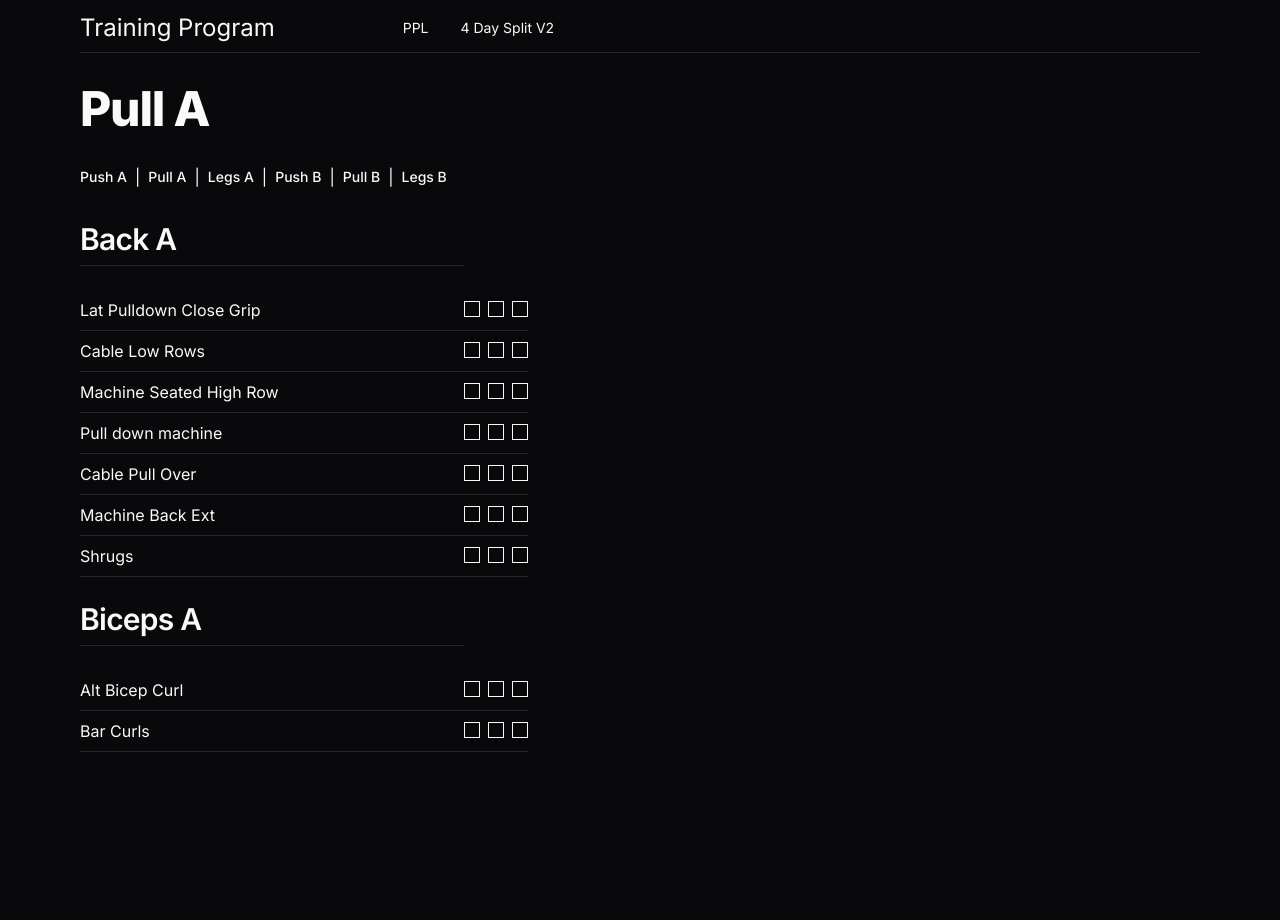
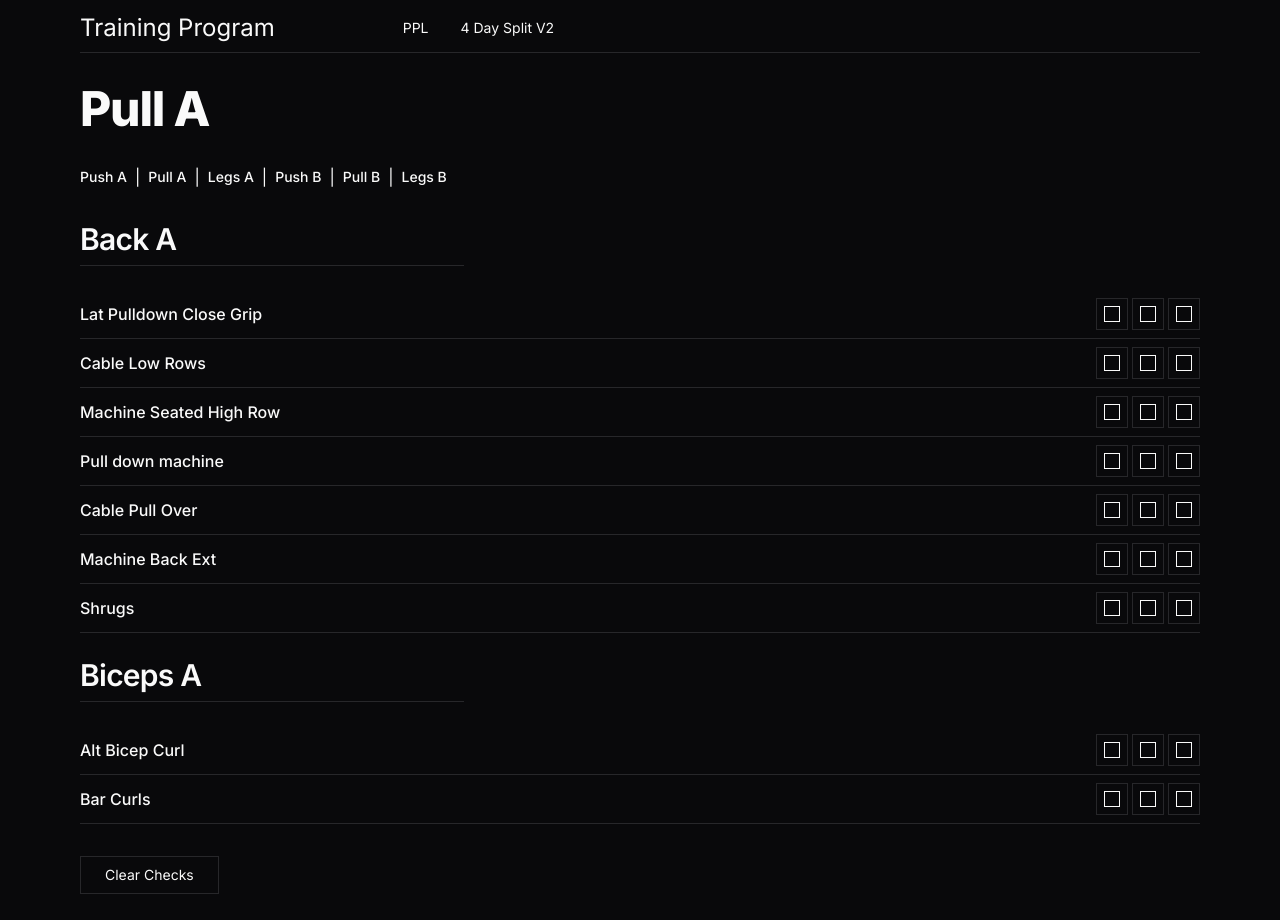
Before and after one commit to Dillonzellis/training-program, a Next.js app: page /ppl/pull-a in a window 1280 px wide. Shown: the top 920 px of the page. Before the commit the page ends 853 px from the top, so only its background shows below. Built offline with nearby package versions, Linux system fonts and the light colour scheme.

Commit message:
bigger and workout checks in localstorage

```diff
--- a/src/app/ppl/legs-a/page.tsx
+++ b/src/app/ppl/legs-a/page.tsx
@@ -1,3 +1,5 @@
+"use client";
+
 import { BreadCrumb } from "@/components/BreadCrumb";
 import { MainWrapper } from "@/components/MainWrapper";
 import MaxWidthWrapper from "@/components/MaxWidthWrapper";
@@ -6,15 +8,32 @@ import { H2 } from "@/components/typography/H2";
 import WorkoutList from "@/components/workout/WorkoutList";
 import { PPLCrumbs } from "@/data/crumbs";
 import { legsA } from "@/data/sets";
+import { useLocalStorage } from "usehooks-ts";
+
+const STORAGE_KEY = "ppl-legs-a-checks";
 
 export default function PPLLegs() {
+  const [, setCheckedState] = useLocalStorage<Record<string, boolean>>(STORAGE_KEY, {});
+
+  const handleClearChecks = () => {
+    setCheckedState({});
+  };
+
   return (
     <MainWrapper>
       <MaxWidthWrapper>
-        <H1 className="pb-8">Legs A</H1>
+        <H1 className="pb-4 sm:pb-8">Legs A</H1>
         <BreadCrumb crumbs={PPLCrumbs} />
         <H2>Legs A(quad focused)</H2>
-        <WorkoutList exerciseList={legsA} />
+        <WorkoutList exerciseList={legsA} storageKey={STORAGE_KEY} onClear={handleClearChecks} />
+        <div className="mt-8 pb-4">
+          <button
+            onClick={handleClearChecks}
+            className="w-full sm:w-auto px-6 py-3 sm:py-2 text-base sm:text-sm border rounded-md hover:bg-accent transition-colors"
+          >
+            Clear Checks
+          </button>
+        </div>
       </MaxWidthWrapper>
     </MainWrapper>
   );
--- a/src/app/ppl/legs-b/page.tsx
+++ b/src/app/ppl/legs-b/page.tsx
@@ -1,3 +1,5 @@
+"use client";
+
 import { BreadCrumb } from "@/components/BreadCrumb";
 import { MainWrapper } from "@/components/MainWrapper";
 import MaxWidthWrapper from "@/components/MaxWidthWrapper";
@@ -6,15 +8,32 @@ import { H2 } from "@/components/typography/H2";
 import WorkoutList from "@/components/workout/WorkoutList";
 import { PPLCrumbs } from "@/data/crumbs";
 import { legsB } from "@/data/sets";
+import { useLocalStorage } from "usehooks-ts";
+
+const STORAGE_KEY = "ppl-legs-b-checks";
 
 export default function PPLLegs() {
+  const [, setCheckedState] = useLocalStorage<Record<string, boolean>>(STORAGE_KEY, {});
+
+  const handleClearChecks = () => {
+    setCheckedState({});
+  };
+
   return (
     <MainWrapper>
       <MaxWidthWrapper>
-        <H1 className="pb-8">Legs B</H1>
+        <H1 className="pb-4 sm:pb-8">Legs B</H1>
         <BreadCrumb crumbs={PPLCrumbs} />
-        <H2 className="mb-8">Legs B(hamstring focus)</H2>
-        <WorkoutList exerciseList={legsB} />
+        <H2 className="mb-4 sm:mb-8">Legs B(hamstring focus)</H2>
+        <WorkoutList exerciseList={legsB} storageKey={STORAGE_KEY} onClear={handleClearChecks} />
+        <div className="mt-8 pb-4">
+          <button
+            onClick={handleClearChecks}
+            className="w-full sm:w-auto px-6 py-3 sm:py-2 text-base sm:text-sm border rounded-md hover:bg-accent transition-colors"
+          >
+            Clear Checks
+          </button>
+        </div>
       </MaxWidthWrapper>
     </MainWrapper>
   );
--- a/src/app/ppl/pull-a/page.tsx
+++ b/src/app/ppl/pull-a/page.tsx
@@ -1,3 +1,5 @@
+"use client";
+
 import { BreadCrumb } from "@/components/BreadCrumb";
 import { MainWrapper } from "@/components/MainWrapper";
 import MaxWidthWrapper from "@/components/MaxWidthWrapper";
@@ -6,17 +8,34 @@ import { H2 } from "@/components/typography/H2";
 import WorkoutList from "@/components/workout/WorkoutList";
 import { PPLCrumbs } from "@/data/crumbs";
 import { backA, bicepsA } from "@/data/sets";
+import { useLocalStorage } from "usehooks-ts";
+
+const STORAGE_KEY = "ppl-pull-a-checks";
 
 export default function PPLPull() {
+  const [, setCheckedState] = useLocalStorage<Record<string, boolean>>(STORAGE_KEY, {});
+
+  const handleClearChecks = () => {
+    setCheckedState({});
+  };
+
   return (
     <MainWrapper>
       <MaxWidthWrapper>
-        <H1 className="pb-8">Pull A</H1>
+        <H1 className="pb-4 sm:pb-8">Pull A</H1>
         <BreadCrumb crumbs={PPLCrumbs} />
         <H2>Back A</H2>
-        <WorkoutList exerciseList={backA} />
+        <WorkoutList exerciseList={backA} storageKey={STORAGE_KEY} onClear={handleClearChecks} />
         <H2>Biceps A</H2>
-        <WorkoutList exerciseList={bicepsA} />
+        <WorkoutList exerciseList={bicepsA} storageKey={STORAGE_KEY} onClear={handleClearChecks} />
+        <div className="mt-8 pb-4">
+          <button
+            onClick={handleClearChecks}
+            className="w-full sm:w-auto px-6 py-3 sm:py-2 text-base sm:text-sm border rounded-md hover:bg-accent transition-colors"
+          >
+            Clear Checks
+          </button>
+        </div>
       </MaxWidthWrapper>
     </MainWrapper>
   );
--- a/src/app/ppl/pull-b/page.tsx
+++ b/src/app/ppl/pull-b/page.tsx
@@ -1,3 +1,5 @@
+"use client";
+
 import { BreadCrumb } from "@/components/BreadCrumb";
 import { MainWrapper } from "@/components/MainWrapper";
 import MaxWidthWrapper from "@/components/MaxWidthWrapper";
@@ -6,17 +8,34 @@ import { H2 } from "@/components/typography/H2";
 import WorkoutList from "@/components/workout/WorkoutList";
 import { PPLCrumbs } from "@/data/crumbs";
 import { backB, bicepsB } from "@/data/sets";
+import { useLocalStorage } from "usehooks-ts";
+
+const STORAGE_KEY = "ppl-pull-b-checks";
 
 export default function PPLPull() {
+  const [, setCheckedState] = useLocalStorage<Record<string, boolean>>(STORAGE_KEY, {});
+
+  const handleClearChecks = () => {
+    setCheckedState({});
+  };
+
   return (
     <MainWrapper>
       <MaxWidthWrapper>
-        <H1 className="pb-8">Pull B</H1>
+        <H1 className="pb-4 sm:pb-8">Pull B</H1>
         <BreadCrumb crumbs={PPLCrumbs} />
         <H2>Biceps B</H2>
-        <WorkoutList exerciseList={bicepsB} />
+        <WorkoutList exerciseList={bicepsB} storageKey={STORAGE_KEY} onClear={handleClearChecks} />
         <H2>Back B</H2>
-        <WorkoutList exerciseList={backB} />
+        <WorkoutList exerciseList={backB} storageKey={STORAGE_KEY} onClear={handleClearChecks} />
+        <div className="mt-8 pb-4">
+          <button
+            onClick={handleClearChecks}
+            className="w-full sm:w-auto px-6 py-3 sm:py-2 text-base sm:text-sm border rounded-md hover:bg-accent transition-colors"
+          >
+            Clear Checks
+          </button>
+        </div>
       </MaxWidthWrapper>
     </MainWrapper>
   );
--- a/src/app/ppl/push-a/page.tsx
+++ b/src/app/ppl/push-a/page.tsx
@@ -1,3 +1,5 @@
+"use client";
+
 import { BreadCrumb } from "@/components/BreadCrumb";
 import { MainWrapper } from "@/components/MainWrapper";
 import MaxWidthWrapper from "@/components/MaxWidthWrapper";
@@ -6,19 +8,36 @@ import { H2 } from "@/components/typography/H2";
 import WorkoutList from "@/components/workout/WorkoutList";
 import { PPLCrumbs } from "@/data/crumbs";
 import { chestA, tricepsA, shouldersA } from "@/data/sets";
+import { useLocalStorage } from "usehooks-ts";
+
+const STORAGE_KEY = "ppl-push-a-checks";
 
 export default function PPLPush() {
+  const [, setCheckedState] = useLocalStorage<Record<string, boolean>>(STORAGE_KEY, {});
+
+  const handleClearChecks = () => {
+    setCheckedState({});
+  };
+
   return (
     <MainWrapper>
       <MaxWidthWrapper>
-        <H1 className="pb-8">Push A</H1>
+        <H1 className="pb-4 sm:pb-8">Push A</H1>
         <BreadCrumb crumbs={PPLCrumbs} />
         <H2>Triceps A</H2>
-        <WorkoutList exerciseList={tricepsA} />
+        <WorkoutList exerciseList={tricepsA} storageKey={STORAGE_KEY} onClear={handleClearChecks} />
         <H2>Chest A</H2>
-        <WorkoutList exerciseList={chestA} />
+        <WorkoutList exerciseList={chestA} storageKey={STORAGE_KEY} onClear={handleClearChecks} />
         <H2>Shoulders A</H2>
-        <WorkoutList exerciseList={shouldersA} />
+        <WorkoutList exerciseList={shouldersA} storageKey={STORAGE_KEY} onClear={handleClearChecks} />
+        <div className="mt-8 pb-4">
+          <button
+            onClick={handleClearChecks}
+            className="w-full sm:w-auto px-6 py-3 sm:py-2 text-base sm:text-sm border rounded-md hover:bg-accent transition-colors"
+          >
+            Clear Checks
+          </button>
+        </div>
       </MaxWidthWrapper>
     </MainWrapper>
   );
--- a/src/app/ppl/push-b/page.tsx
+++ b/src/app/ppl/push-b/page.tsx
@@ -1,3 +1,5 @@
+"use client";
+
 import { BreadCrumb } from "@/components/BreadCrumb";
 import { MainWrapper } from "@/components/MainWrapper";
 import MaxWidthWrapper from "@/components/MaxWidthWrapper";
@@ -6,19 +8,36 @@ import { H2 } from "@/components/typography/H2";
 import WorkoutList from "@/components/workout/WorkoutList";
 import { PPLCrumbs } from "@/data/crumbs";
 import { tricepsB, chestB, shouldersB } from "@/data/sets";
+import { useLocalStorage } from "usehooks-ts";
+
+const STORAGE_KEY = "ppl-push-b-checks";
 
 export default function PPLPush() {
+  const [, setCheckedState] = useLocalStorage<Record<string, boolean>>(STORAGE_KEY, {});
+
+  const handleClearChecks = () => {
+    setCheckedState({});
+  };
+
   return (
     <MainWrapper>
       <MaxWidthWrapper>
-        <H1 className="pb-8">Push B</H1>
+        <H1 className="pb-4 sm:pb-8">Push B</H1>
         <BreadCrumb crumbs={PPLCrumbs} />
         <H2>Chest B</H2>
-        <WorkoutList exerciseList={chestB} />
+        <WorkoutList exerciseList={chestB} storageKey={STORAGE_KEY} onClear={handleClearChecks} />
         <H2>Triceps B</H2>
-        <WorkoutList exerciseList={tricepsB} />
+        <WorkoutList exerciseList={tricepsB} storageKey={STORAGE_KEY} onClear={handleClearChecks} />
         <H2>Shoulders B</H2>
-        <WorkoutList exerciseList={shouldersB} />
+        <WorkoutList exerciseList={shouldersB} storageKey={STORAGE_KEY} onClear={handleClearChecks} />
+        <div className="mt-8 pb-4">
+          <button
+            onClick={handleClearChecks}
+            className="w-full sm:w-auto px-6 py-3 sm:py-2 text-base sm:text-sm border rounded-md hover:bg-accent transition-colors"
+          >
+            Clear Checks
+          </button>
+        </div>
       </MaxWidthWrapper>
     </MainWrapper>
   );
--- a/src/components/workout/WorkoutList.tsx
+++ b/src/components/workout/WorkoutList.tsx
@@ -1,32 +1,62 @@
+"use client";
+
 import { Exercise } from "@/data/sets";
 import { Checkbox } from "../ui/checkbox";
+import { useLocalStorage } from "usehooks-ts";
 
 type WorkoutListProps = {
   exerciseList: Exercise[];
+  storageKey: string;
+  onClear: () => void;
 };
 
-export default function WorkoutList({ exerciseList }: WorkoutListProps) {
-  const numCheckboxes = (n: number) => {
+export default function WorkoutList({ exerciseList, storageKey, onClear }: WorkoutListProps) {
+  const [checkedState, setCheckedState] = useLocalStorage<Record<string, boolean>>(
+    storageKey,
+    {}
+  );
+
+  const handleCheck = (key: string) => {
+    setCheckedState((prev) => ({ ...prev, [key]: !prev[key] }));
+  };
+
+  const renderCheckboxes = (name: string, sets: number) => {
     const checkboxes = [];
-    for (let i = 0; i < n; i++) {
-      checkboxes.push(<Checkbox key={i} />);
+    for (let i = 0; i < sets; i++) {
+      const key = `${name}-${i}`;
+      checkboxes.push(
+        <button
+          key={i}
+          type="button"
+          onClick={() => handleCheck(key)}
+          className="w-10 h-10 sm:w-8 sm:h-8 flex items-center justify-center rounded-md border border-input bg-background hover:bg-accent transition-colors"
+          aria-label={`Set ${i + 1}`}
+        >
+          <Checkbox
+            checked={!!checkedState[key]}
+            className="pointer-events-none"
+          />
+        </button>
+      );
     }
     return checkboxes;
   };
 
   return (
+    <div className="w-full">
       <ul className="my-6 list-disc">
         {exerciseList.map((item) => (
           <li
             key={item.name}
-          className="grid items-center grid-cols-2 py-2 max-w-md border-b content-between"
+            className="flex flex-col sm:flex-row sm:items-center sm:justify-between py-3 sm:py-2 w-full border-b gap-2"
           >
-          <div>{item.name}</div>
-          <div className="justify-self-end space-x-2">
-            {numCheckboxes(item.sets)}
+            <div className="text-base sm:text-base font-medium">{item.name}</div>
+            <div className="flex flex-wrap gap-2 sm:gap-1">
+              {renderCheckboxes(item.name, item.sets)}
             </div>
           </li>
         ))}
       </ul>
+    </div>
   );
 }
```
Also changed, not shown: src/components/ui/checkbox.tsx (+9 -10 lines). Lines whose indentation alone changed are shown as unchanged.
